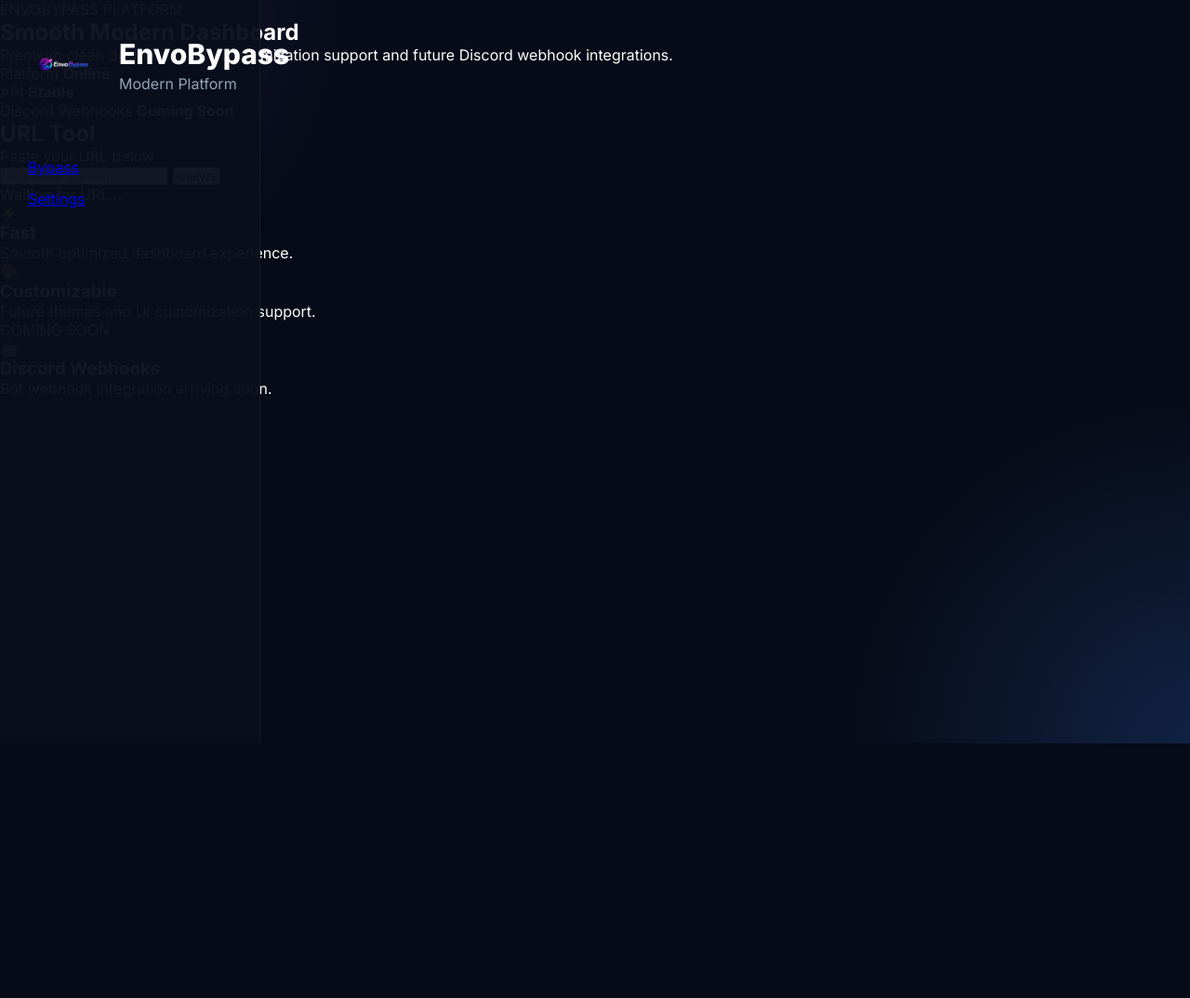
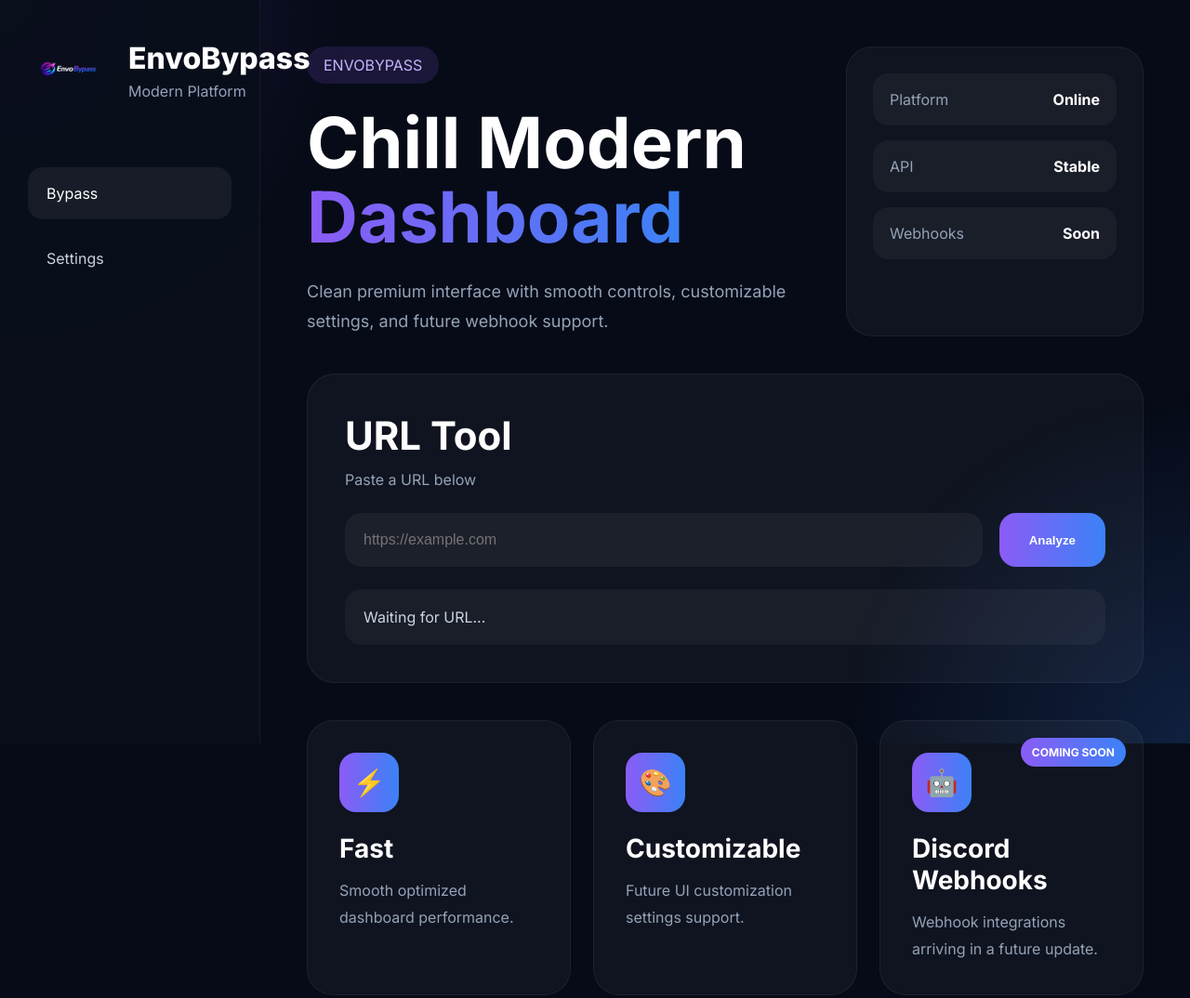
Before and after one commit to soggyxz/Envobypass, a plain HTML site: page client/index.html in a window 1280 px wide. Shown: the whole page at 93% size. Before the commit the page ends 800 px from the top, so only its background shows below. Drawn offline with Linux system fonts and the light colour scheme.

Commit message:
final envobypass ui rebuild

```diff
--- a/client/index.html
+++ b/client/index.html
@@ -11,7 +11,10 @@
 
   <title>EnvoBypass</title>
 
-  <link rel="stylesheet" href="styles.css">
+  <link
+    rel="stylesheet"
+    href="styles.css"
+  >
 
   <link
     href="https://fonts.googleapis.com/css2?family=Inter:wght@400;500;600;700;800&display=swap"
@@ -26,18 +29,19 @@
 
   <aside class="sidebar">
 
-    <div class="sidebar-header">
+    <div class="logo-wrap">
 
       <img
         src="assets/logo.png"
         class="logo"
+        alt="Logo"
       >
 
       <div>
 
         <h2>EnvoBypass</h2>
 
-        <p class="sidebar-subtitle">
+        <p>
           Modern Platform
         </p>
 
@@ -45,7 +49,7 @@
 
     </div>
 
-    <div class="sidebar-links">
+    <nav class="nav-links">
 
       <a
         href="index.html"
@@ -58,7 +62,7 @@
         Settings
       </a>
 
-    </div>
+    </nav>
 
   </aside>
 
@@ -68,26 +72,26 @@
 
     <!-- HERO -->
 
-    <section class="hero-card">
+    <section class="hero">
 
-      <div class="hero-left">
+      <div class="hero-text">
 
-        <div class="hero-badge">
-          ENVOBYPASS PLATFORM
+        <div class="hero-tag">
+          ENVOBYPASS
         </div>
 
         <h1>
 
-          Smooth Modern
+          Chill Modern
           <span>Dashboard</span>
 
         </h1>
 
         <p>
 
-          Premium clean dashboard with
-          customization support and future
-          Discord webhook integrations.
+          Clean premium interface with
+          smooth controls, customizable
+          settings, and future webhook support.
 
         </p>
 
@@ -95,29 +99,41 @@
 
       <!-- STATUS -->
 
-      <div class="hero-status">
+      <div class="status-panel">
 
-        <div class="status-box">
+        <div class="status-item">
 
-          <span>Platform</span>
+          <span>
+            Platform
+          </span>
 
-          <strong>Online</strong>
+          <strong>
+            Online
+          </strong>
 
         </div>
 
-        <div class="status-box">
+        <div class="status-item">
 
-          <span>API</span>
+          <span>
+            API
+          </span>
 
-          <strong>Stable</strong>
+          <strong>
+            Stable
+          </strong>
 
         </div>
 
-        <div class="status-box">
+        <div class="status-item">
 
-          <span>Discord Webhooks</span>
+          <span>
+            Webhooks
+          </span>
 
-          <strong>Coming Soon</strong>
+          <strong>
+            Soon
+          </strong>
 
         </div>
 
@@ -127,17 +143,17 @@
 
     <!-- URL TOOL -->
 
-    <section class="tool-card">
+    <section class="tool-box">
 
       <h2>
         URL Tool
       </h2>
 
       <p>
-        Paste your URL below
+        Paste a URL below
       </p>
 
-      <div class="tool-input-wrap">
+      <div class="tool-input">
 
         <input
           type="text"
@@ -145,17 +161,15 @@
           placeholder="https://example.com"
         >
 
-        <button onclick="analyzeUrl()">
+        <button onclick="runTool()">
           Analyze
         </button>
 
       </div>
 
-      <!-- RESULT -->
-
       <div
-        class="result-box"
-        id="resultBox"
+        class="output-box"
+        id="outputBox"
       >
 
         Waiting for URL...
@@ -164,13 +178,13 @@
 
     </section>
 
-    <!-- FEATURES -->
+    <!-- CARDS -->
 
-    <section class="cards-grid">
+    <section class="card-grid">
 
-      <div class="info-card">
+      <div class="card">
 
-        <div class="card-icon">
+        <div class="icon">
           ⚡
         </div>
 
@@ -180,14 +194,14 @@
 
         <p>
           Smooth optimized dashboard
-          experience.
+          performance.
         </p>
 
       </div>
 
-      <div class="info-card">
+      <div class="card">
 
-        <div class="card-icon">
+        <div class="icon">
           🎨
         </div>
 
@@ -196,19 +210,19 @@
         </h3>
 
         <p>
-          Future themes and UI
-          customization support.
+          Future UI customization
+          settings support.
         </p>
 
       </div>
 
-      <div class="info-card">
+      <div class="card">
 
-        <div class="coming-soon">
+        <div class="coming">
           COMING SOON
         </div>
 
-        <div class="card-icon">
+        <div class="icon">
           🤖
         </div>
 
@@ -217,8 +231,8 @@
         </h3>
 
         <p>
-          Bot webhook integration
-          arriving soon.
+          Webhook integrations arriving
+          in a future update.
         </p>
 
       </div>
@@ -227,40 +241,38 @@
 
   </main>
 
-  <!-- SCRIPT -->
-
   <script>
 
-    function analyzeUrl() {
+    function runTool() {
 
-      const input =
+      const url =
         document.getElementById(
           "urlInput"
         ).value;
 
-      const result =
+      const output =
         document.getElementById(
-          "resultBox"
+          "outputBox"
         );
 
-      if(input.trim() === "") {
+      if(url.trim() === "") {
 
-        result.innerHTML =
+        output.innerHTML =
           "Please enter a URL.";
 
         return;
       }
 
-      result.innerHTML = `
+      output.innerHTML = `
 
-        <strong>URL Detected:</strong>
+        <strong>URL:</strong>
         <br><br>
 
-        ${input}
+        ${url}
 
         <br><br>
 
-        Analysis system connected.
+        Analysis system active.
 
       `;
 
--- a/client/styles.css
+++ b/client/styles.css
@@ -5,26 +5,44 @@
 }
 
 body{
+
+  display:flex;
+
+  min-height:100vh;
+
   background:#070b17;
+
   color:white;
-  font-family:"Inter",sans-serif;
-  min-height:100vh;
-  display:flex;
+
+  font-family:
+    "Inter",sans-serif;
+
   overflow-x:hidden;
 }
 
+/* BACKGROUND */
+
 body::before{
+
   content:"";
+
   position:fixed;
+
   inset:0;
+
   background:
-    radial-gradient(circle at top left,
-    rgba(139,92,246,0.20),
-    transparent 25%),
 
-    radial-gradient(circle at bottom right,
-    rgba(59,130,246,0.20),
-    transparent 25%);
+    radial-gradient(
+      circle at top left,
+      rgba(139,92,246,0.18),
+      transparent 25%
+    ),
+
+    radial-gradient(
+      circle at bottom right,
+      rgba(59,130,246,0.18),
+      transparent 25%
+    );
 
   z-index:-1;
 }
@@ -32,42 +50,443 @@ body::before{
 /* SIDEBAR */
 
 .sidebar{
+
   width:280px;
+
   min-height:100vh;
-  background:rgba(10,15,28,0.96);
-  border-right:1px solid rgba(255,255,255,0.05);
+
+  background:
+    rgba(10,15,28,0.96);
+
+  border-right:
+    1px solid rgba(255,255,255,0.05);
+
   padding:30px;
+
   position:fixed;
+
   left:0;
   top:0;
 }
 
-.sidebar-header{
+.logo-wrap{
+
   display:flex;
+
   align-items:center;
+
   gap:18px;
+
   margin-bottom:60px;
 }
 
 .logo{
-  width:80px;
-  height:80px;
+
+  width:90px;
+  height:90px;
+
   object-fit:contain;
 }
 
-.sidebar-header h2{
-  font-size:30px;
+.logo-wrap h2{
+
+  font-size:32px;
+
   font-weight:800;
 }
 
-.sidebar-subtitle{
+.logo-wrap p{
+
   color:#94a3b8;
-  margin-top:4px;
+
+  margin-top:6px;
 }
 
-.sidebar-links{
+/* NAV */
+
+.nav-links{
+
   display:flex;
+
   flex-direction:column;
+
   gap:14px;
 }
+
+.nav-links a{
+
+  text-decoration:none;
+
+  color:#cbd5e1;
+
+  padding:18px 20px;
+
+  border-radius:16px;
+
+  transition:0.3s;
 }
+
+.nav-links a:hover,
+.nav-links .active{
+
+  background:
+    rgba(255,255,255,0.06);
+
+  color:white;
+}
+
+/* MAIN */
+
+.main{
+
+  margin-left:280px;
+
+  width:100%;
+
+  padding:50px;
+}
+
+/* HERO */
+
+.hero{
+
+  display:flex;
+
+  justify-content:space-between;
+
+  gap:40px;
+
+  margin-bottom:40px;
+}
+
+.hero-text{
+
+  flex:1;
+}
+
+.hero-tag{
+
+  display:inline-block;
+
+  padding:10px 18px;
+
+  border-radius:999px;
+
+  background:
+    rgba(139,92,246,0.15);
+
+  color:#c4b5fd;
+
+  margin-bottom:24px;
+}
+
+.hero-text h1{
+
+  font-size:76px;
+
+  line-height:1.05;
+
+  margin-bottom:24px;
+}
+
+.hero-text h1 span{
+
+  background:
+    linear-gradient(
+      to right,
+      #8b5cf6,
+      #3b82f6
+    );
+
+  -webkit-background-clip:text;
+
+  -webkit-text-fill-color:transparent;
+}
+
+.hero-text p{
+
+  color:#94a3b8;
+
+  font-size:18px;
+
+  line-height:1.8;
+
+  max-width:700px;
+}
+
+/* STATUS PANEL */
+
+.status-panel{
+
+  width:320px;
+
+  background:
+    rgba(255,255,255,0.04);
+
+  border:
+    1px solid rgba(255,255,255,0.06);
+
+  border-radius:28px;
+
+  padding:28px;
+}
+
+.status-item{
+
+  display:flex;
+
+  justify-content:space-between;
+
+  padding:18px;
+
+  border-radius:16px;
+
+  background:
+    rgba(255,255,255,0.04);
+
+  margin-bottom:16px;
+}
+
+.status-item span{
+
+  color:#94a3b8;
+}
+
+/* TOOL */
+
+.tool-box{
+
+  background:
+    rgba(255,255,255,0.04);
+
+  border:
+    1px solid rgba(255,255,255,0.06);
+
+  border-radius:30px;
+
+  padding:40px;
+
+  margin-bottom:40px;
+}
+
+.tool-box h2{
+
+  font-size:42px;
+
+  margin-bottom:12px;
+}
+
+.tool-box p{
+
+  color:#94a3b8;
+
+  margin-bottom:26px;
+}
+
+.tool-input{
+
+  display:flex;
+
+  gap:18px;
+}
+
+.tool-input input{
+
+  flex:1;
+
+  padding:20px;
+
+  border:none;
+  outline:none;
+
+  border-radius:18px;
+
+  background:
+    rgba(255,255,255,0.05);
+
+  color:white;
+
+  font-size:16px;
+}
+
+.tool-input button{
+
+  border:none;
+
+  padding:20px 32px;
+
+  border-radius:18px;
+
+  cursor:pointer;
+
+  color:white;
+
+  font-weight:700;
+
+  background:
+    linear-gradient(
+      to right,
+      #8b5cf6,
+      #3b82f6
+    );
+}
+
+.output-box{
+
+  margin-top:24px;
+
+  background:
+    rgba(255,255,255,0.04);
+
+  border-radius:18px;
+
+  padding:20px;
+
+  color:#cbd5e1;
+}
+
+/* CARDS */
+
+.card-grid{
+
+  display:grid;
+
+  grid-template-columns:
+    repeat(auto-fit,minmax(280px,1fr));
+
+  gap:24px;
+}
+
+.card{
+
+  position:relative;
+
+  background:
+    rgba(255,255,255,0.04);
+
+  border:
+    1px solid rgba(255,255,255,0.06);
+
+  border-radius:28px;
+
+  padding:34px;
+
+  transition:0.3s;
+}
+
+.card:hover{
+
+  transform:translateY(-5px);
+
+  border-color:
+    rgba(139,92,246,0.35);
+}
+
+.icon{
+
+  width:64px;
+  height:64px;
+
+  display:flex;
+
+  align-items:center;
+  justify-content:center;
+
+  border-radius:18px;
+
+  background:
+    linear-gradient(
+      to right,
+      #8b5cf6,
+      #3b82f6
+    );
+
+  font-size:28px;
+
+  margin-bottom:22px;
+}
+
+.card h3{
+
+  font-size:28px;
+
+  margin-bottom:14px;
+}
+
+.card p{
+
+  color:#94a3b8;
+
+  line-height:1.8;
+}
+
+/* COMING */
+
+.coming{
+
+  position:absolute;
+
+  top:18px;
+  right:18px;
+
+  background:
+    linear-gradient(
+      to right,
+      #8b5cf6,
+      #3b82f6
+    );
+
+  padding:8px 12px;
+
+  border-radius:999px;
+
+  font-size:12px;
+
+  font-weight:700;
+}
+
+/* MOBILE */
+
+@media(max-width:1000px){
+
+  body{
+
+    flex-direction:column;
+  }
+
+  .sidebar{
+
+    position:relative;
+
+    width:100%;
+
+    min-height:auto;
+  }
+
+  .main{
+
+    margin-left:0;
+
+    padding:30px;
+  }
+
+  .hero{
+
+    flex-direction:column;
+  }
+
+  .hero-text h1{
+
+    font-size:52px;
+  }
+
+  .status-panel{
+
+    width:100%;
+  }
+
+  .tool-input{
+
+    flex-direction:column;
+  }
+}
```
